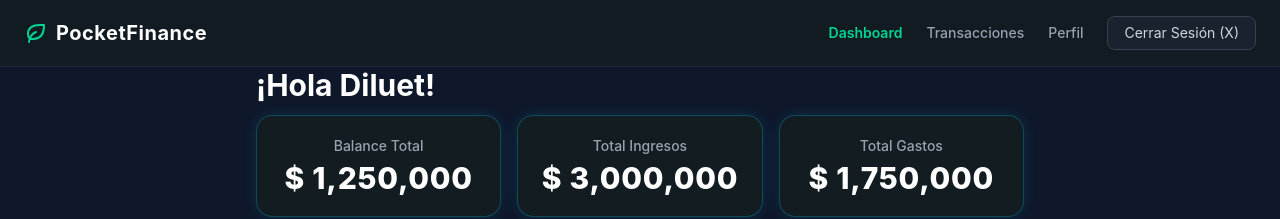
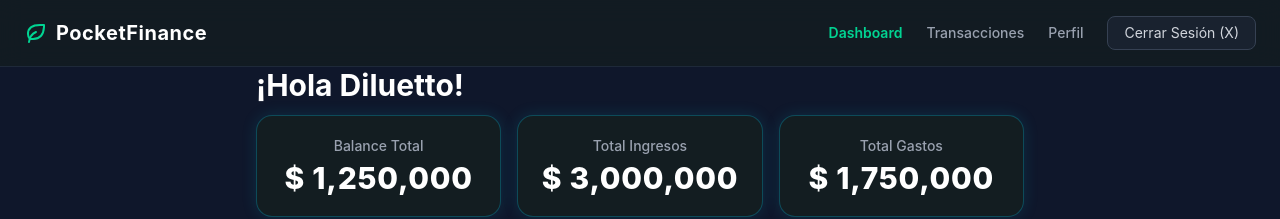
Before and after one commit to lemartinp/PocketFinance, a React (Vite) app: page /dashboard in a window 1280 px wide. Shown: the top 219 px of the page. Built offline with nearby package versions, Linux system fonts and the light colour scheme.

Commit message:
testing github action

```diff
--- a/src/pages/Dashboard.tsx
+++ b/src/pages/Dashboard.tsx
@@ -10,7 +10,7 @@ function Dashboard () {
             {/*title*/}
 
             <h1 className='text-3xl font-bold text-white text-center sm:text-left'>
-                ¡Hola Diluet!
+                ¡Hola Diluetto!
             </h1>
 
             {/*Summary*/}
```
